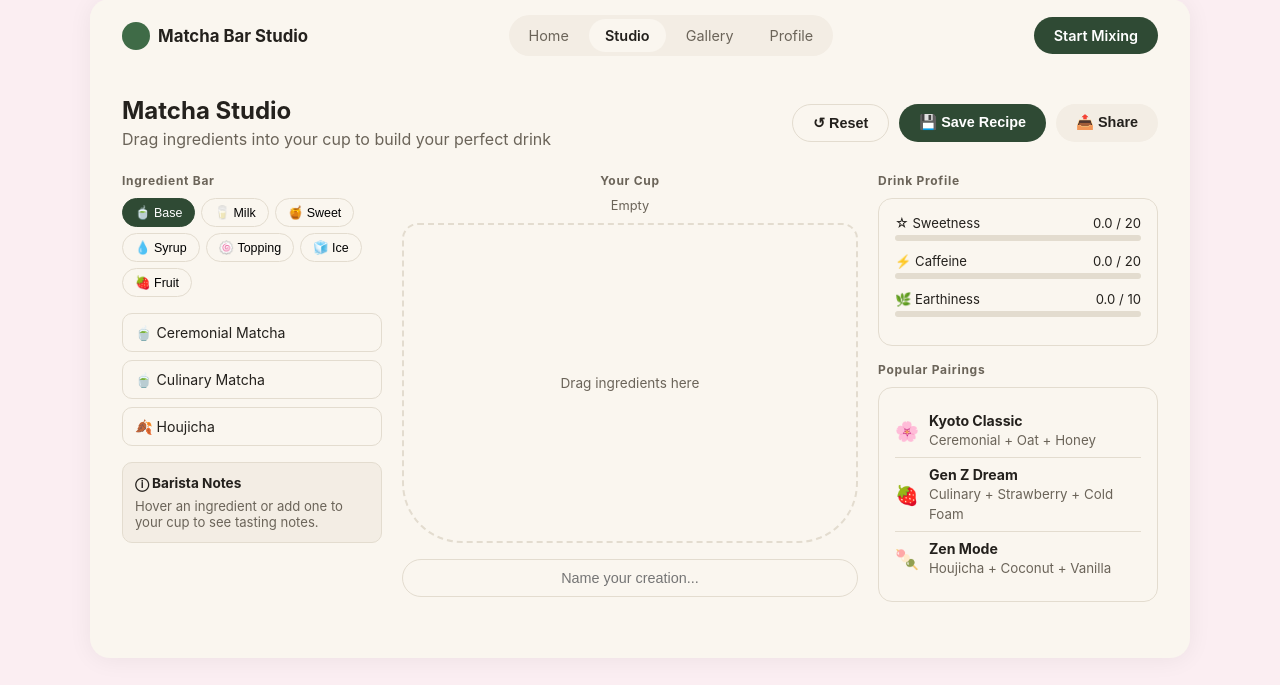
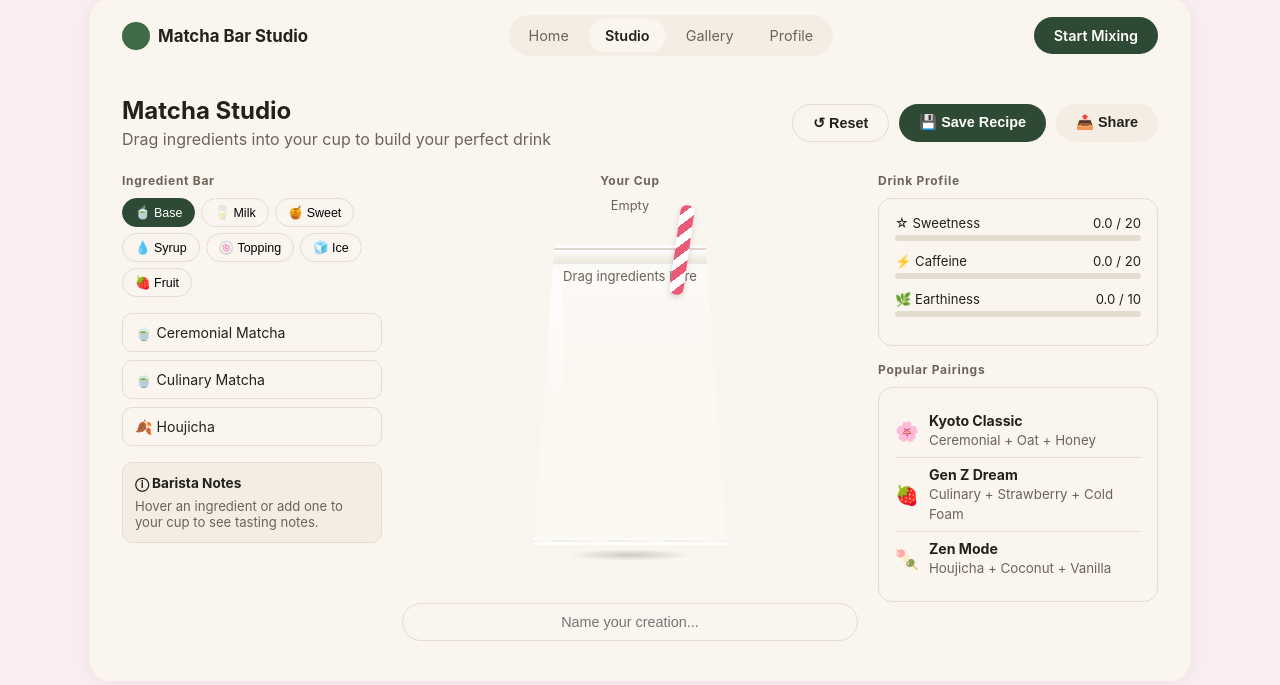
Before and after one commit to linhdoan1505/matcha-bank, a Flask app: page /studio in a window 1280 px wide. Shown: the part 25-710 px from the top of the page. Run offline with Flask 3, Linux system fonts and the light colour scheme.

Commit message:
Give the Studio cup a game-style visual: rising matcha liquid, floaties, pour animation
Renders the cup as an actual trapezoid cup with a lid and straw. Liquid
height and color now respond to added ingredients (matcha base color,
milk lightening, fruit tinting), with floating ice cubes, boba pearls,
and fruit chunks, a cold-foam cap, and a pour-drop animation on add.
Ingredient management moves to a chip list below the cup so the cup
itself stays purely visual.

```diff
--- a/static/css/style.css
+++ b/static/css/style.css
@@ -252,6 +252,12 @@ section.block { padding: 32px; border-top: 1px solid var(--border); }
   background: var(--cream-light);
   cursor: grab;
   font-size: 0.88rem;
+  transition: transform 0.12s ease, box-shadow 0.12s ease, border-color 0.12s ease;
+}
+.ingredient-item:hover {
+  transform: translateY(-2px);
+  box-shadow: 0 4px 10px rgba(63,107,71,0.15);
+  border-color: var(--green);
 }
 .ingredient-item:active { cursor: grabbing; }
 .ingredient-item.dragging { opacity: 0.4; }
@@ -268,22 +274,210 @@ section.block { padding: 32px; border-top: 1px solid var(--border); }
 .barista-notes .chip { display: inline-block; background: var(--cream-light); border: 1px solid var(--border); border-radius: 999px; padding: 2px 9px; font-size: 0.7rem; margin: 4px 4px 0 0; }
 
 .cup-column { text-align: center; }
+
+/* ---- Game-style matcha cup ---- */
+.cup-scene {
+  position: relative;
+  width: 210px;
+  margin: 10px auto 6px;
+  padding-top: 22px;
+}
+
+.straw {
+  position: absolute;
+  top: -18px;
+  right: 46px;
+  width: 14px;
+  height: 90px;
+  background: repeating-linear-gradient(135deg, #e85c7a 0 8px, #ffffff 8px 16px);
+  border-radius: 6px;
+  transform: rotate(8deg);
+  box-shadow: 0 3px 6px rgba(0,0,0,0.15);
+  z-index: 5;
+}
+
 .cup-drop {
-  min-height: 320px;
-  border: 2px dashed var(--border);
-  border-radius: 16px 16px 60px 60px;
-  margin: 0 auto 16px;
+  position: relative;
+  min-height: 300px;
+  height: 300px;
+  width: 100%;
+  margin: 0 auto;
+  overflow: hidden;
+  background: linear-gradient(180deg, rgba(255,255,255,0.55), rgba(255,255,255,0.15) 40%);
+  clip-path: polygon(14% 0%, 86% 0%, 96% 100%, 4% 100%);
+  border: 3px solid rgba(255,255,255,0.7);
+  box-shadow:
+    inset 0 0 0 2px rgba(0,0,0,0.06),
+    0 10px 24px rgba(60,45,20,0.18);
+  transition: border-color 0.2s;
+}
+.cup-drop.drag-over {
+  border-color: var(--green);
+  box-shadow:
+    inset 0 0 0 2px var(--green),
+    0 10px 24px rgba(60,45,20,0.18);
+}
+
+.cup-lid {
+  position: absolute;
+  top: 0; left: -3px; right: -3px;
+  height: 16px;
+  background: linear-gradient(180deg, #ffffff, #eee6d9);
+  border-radius: 4px 4px 10px 10px;
+  border: 2px solid rgba(0,0,0,0.08);
+  z-index: 6;
+}
+
+.cup-shine {
+  position: absolute;
+  top: 20px; left: 20px;
+  width: 16px; height: 82%;
+  background: linear-gradient(180deg, rgba(255,255,255,0.65), rgba(255,255,255,0));
+  border-radius: 40%;
+  pointer-events: none;
+  z-index: 4;
+}
+
+.cup-empty {
+  position: absolute;
+  inset: 0;
   display: flex;
-  flex-direction: column-reverse;
-  align-items: stretch;
-  overflow: hidden;
-  background: var(--cream-light);
-  transition: border-color 0.15s;
+  align-items: center;
+  justify-content: center;
+  color: var(--text-muted);
+  font-size: 0.82rem;
+  text-align: center;
+  padding: 20px;
+  z-index: 3;
 }
-.cup-drop.drag-over { border-color: var(--green); }
-.cup-empty { color: var(--text-muted); font-size: 0.85rem; margin: auto; padding: 20px; }
-.cup-layer { padding: 10px 12px; font-size: 0.78rem; display: flex; justify-content: space-between; align-items: center; border-bottom: 1px solid rgba(0,0,0,0.06); }
-.cup-layer button { border: none; background: none; cursor: pointer; color: var(--text-muted); }
+
+.cup-liquid {
+  position: absolute;
+  left: 0; right: 0; bottom: 0;
+  height: 0%;
+  background: linear-gradient(180deg, #6f9a4a, #557f38);
+  transition: height 0.5s cubic-bezier(.34,1.56,.64,1), background 0.6s ease;
+  overflow: visible;
+}
+
+.liquid-wave {
+  position: absolute;
+  top: -14px; left: -25%;
+  width: 150%; height: 20px;
+  background:
+    radial-gradient(ellipse at 25% 100%, rgba(255,255,255,0.55) 0 40%, transparent 42%) ,
+    radial-gradient(ellipse at 75% 100%, rgba(255,255,255,0.45) 0 40%, transparent 42%);
+  background-size: 55px 20px;
+  animation: waveScroll 2.4s linear infinite;
+  opacity: 0.8;
+}
+@keyframes waveScroll {
+  from { transform: translateX(0); }
+  to { transform: translateX(55px); }
+}
+
+.foam-cap {
+  position: absolute;
+  left: 2%; right: 2%; top: -10px;
+  height: 0;
+  background: #fbf7ee;
+  border-radius: 50% 50% 40% 40% / 60% 60% 40% 40%;
+  box-shadow: 0 -2px 4px rgba(0,0,0,0.05);
+  transition: height 0.4s ease;
+  z-index: 2;
+}
+
+.mix-ins { position: absolute; inset: 0; z-index: 3; }
+
+.ice-cube {
+  position: absolute;
+  width: 16px; height: 16px;
+  background: linear-gradient(145deg, rgba(255,255,255,0.9), rgba(190,225,235,0.7));
+  border: 1px solid rgba(255,255,255,0.8);
+  border-radius: 4px;
+  animation: bob 3s ease-in-out infinite;
+}
+
+.boba-pearl {
+  position: absolute;
+  width: 11px; height: 11px;
+  background: radial-gradient(circle at 35% 30%, #6a4a3a, #2a1a12 75%);
+  border-radius: 50%;
+}
+
+.fruit-chunk {
+  position: absolute;
+  font-size: 14px;
+  animation: bob 3.6s ease-in-out infinite;
+  filter: drop-shadow(0 1px 1px rgba(0,0,0,0.2));
+}
+
+@keyframes bob {
+  0%, 100% { transform: translateY(0) rotate(0deg); }
+  50% { transform: translateY(-6px) rotate(8deg); }
+}
+
+/* pour animation: ingredient icon drops into the cup */
+.pour-drop {
+  position: absolute;
+  left: 50%;
+  top: -20px;
+  font-size: 22px;
+  transform: translateX(-50%);
+  animation: pourFall 0.6s cubic-bezier(.55,0,.85,.35) forwards;
+  z-index: 7;
+  pointer-events: none;
+}
+@keyframes pourFall {
+  0% { top: -20px; opacity: 1; transform: translateX(-50%) scale(1); }
+  85% { top: 46%; opacity: 1; transform: translateX(-50%) scale(0.9); }
+  100% { top: 50%; opacity: 0; transform: translateX(-50%) scale(0.5); }
+}
+
+.cup-drop.splash .cup-liquid { animation: splashBounce 0.4s ease; }
+@keyframes splashBounce {
+  0% { transform: scaleY(1); }
+  30% { transform: scaleY(1.06); }
+  60% { transform: scaleY(0.97); }
+  100% { transform: scaleY(1); }
+}
+
+.cup-base-shadow {
+  width: 60%;
+  height: 12px;
+  margin: 4px auto 0;
+  background: radial-gradient(ellipse at center, rgba(0,0,0,0.18), transparent 70%);
+}
+
+.cup-recipe-list {
+  display: flex;
+  flex-wrap: wrap;
+  justify-content: center;
+  gap: 6px;
+  margin: 4px 0 14px;
+  min-height: 22px;
+}
+.cup-recipe-chip {
+  display: inline-flex;
+  align-items: center;
+  gap: 5px;
+  background: var(--cream);
+  border: 1px solid var(--border);
+  border-radius: 999px;
+  padding: 3px 6px 3px 10px;
+  font-size: 0.72rem;
+}
+.cup-recipe-chip button {
+  border: none;
+  background: rgba(0,0,0,0.06);
+  border-radius: 50%;
+  width: 16px; height: 16px;
+  line-height: 1;
+  cursor: pointer;
+  color: var(--text-muted);
+  font-size: 0.65rem;
+}
+.cup-recipe-chip button:hover { background: #c0533f; color: white; }
 
 .creation-name {
   width: 100%;
--- a/static/js/script.js
+++ b/static/js/script.js
@@ -35,15 +35,48 @@ const INGREDIENTS = {
 };
 
 // ---- Studio page logic ----
+const BASE_LIQUID_COLORS = {
+  "Ceremonial Matcha": [91, 127, 58],
+  "Culinary Matcha": [79, 122, 46],
+  "Houjicha": [138, 90, 52],
+};
+const FRUIT_TINTS = {
+  "Strawberry": [214, 60, 90],
+  "Mango": [255, 170, 40],
+  "Lychee": [255, 200, 210],
+};
+const DEFAULT_LIQUID_COLOR = [206, 222, 190];
+
+function computeLiquidColor(cup) {
+  const base = [...cup].reverse().find(i => i.cat === "base");
+  let rgb = base ? (BASE_LIQUID_COLORS[base.name] || [122, 166, 90]) : DEFAULT_LIQUID_COLOR;
+  rgb = [...rgb];
+  const milkCount = cup.filter(i => i.cat === "milk").length;
+  for (let n = 0; n < milkCount; n++) rgb = rgb.map(c => c + (255 - c) * 0.22);
+  cup.filter(i => i.cat === "fruit").forEach(f => {
+    const fc = FRUIT_TINTS[f.name];
+    if (fc) rgb = rgb.map((c, idx) => c * 0.85 + fc[idx] * 0.15);
+  });
+  return rgb.map(c => Math.round(Math.min(255, c)));
+}
+
+function shade(rgb, factor) {
+  return rgb.map(c => Math.round(Math.max(0, Math.min(255, c * factor))));
+}
+
 function initStudio() {
   const list = document.getElementById("ingredientList");
   if (!list) return;
   const tabs = document.getElementById("categoryTabs");
   const cupDrop = document.getElementById("cupDrop");
+  const cupLiquid = document.getElementById("cupLiquid");
+  const foamCap = document.getElementById("foamCap");
+  const mixIns = document.getElementById("mixIns");
   const cupEmpty = document.getElementById("cupEmpty");
   const notesBox = document.getElementById("baristaNotes");
   const ingredientCount = document.getElementById("ingredientCount");
   const creationName = document.getElementById("creationName");
+  const recipeList = document.getElementById("cupRecipeList");
 
   let currentCat = "base";
   let cup = []; // { name, icon, sweet, caff, earth, notes, tags, cat }
@@ -77,6 +110,7 @@ function initStudio() {
   function addToCup(ing) {
     cup.push(ing);
     renderCup();
+    playPourAnimation(ing);
   }
 
   function removeFromCup(index) {
@@ -84,17 +118,73 @@ function initStudio() {
     renderCup();
   }
 
+  function playPourAnimation(ing) {
+    const drop = document.createElement("div");
+    drop.className = "pour-drop";
+    drop.textContent = ing.icon;
+    cupDrop.appendChild(drop);
+    drop.addEventListener("animationend", () => drop.remove());
+    cupDrop.classList.add("splash");
+    setTimeout(() => cupDrop.classList.remove("splash"), 400);
+  }
+
+  function renderMixIns(cup) {
+    mixIns.innerHTML = "";
+    const iceCount = cup.filter(i => i.cat === "ice").length;
+    const bobaCount = cup.filter(i => i.name === "Boba Pearls").length;
+    const fruitItems = cup.filter(i => i.cat === "fruit");
+
+    for (let n = 0; n < iceCount * 4; n++) {
+      const cube = document.createElement("div");
+      cube.className = "ice-cube";
+      cube.style.left = `${10 + Math.random() * 70}%`;
+      cube.style.top = `${8 + Math.random() * 45}%`;
+      cube.style.animationDelay = `${(Math.random() * 2).toFixed(2)}s`;
+      mixIns.appendChild(cube);
+    }
+    for (let n = 0; n < bobaCount * 8; n++) {
+      const pearl = document.createElement("div");
+      pearl.className = "boba-pearl";
+      pearl.style.left = `${8 + Math.random() * 80}%`;
+      pearl.style.bottom = `${2 + Math.random() * 12}%`;
+      mixIns.appendChild(pearl);
+    }
+    fruitItems.forEach(f => {
+      for (let n = 0; n < 3; n++) {
+        const chunk = document.createElement("div");
+        chunk.className = "fruit-chunk";
+        chunk.textContent = f.icon;
+        chunk.style.left = `${10 + Math.random() * 75}%`;
+        chunk.style.top = `${15 + Math.random() * 55}%`;
+        chunk.style.animationDelay = `${(Math.random() * 3).toFixed(2)}s`;
+        mixIns.appendChild(chunk);
+      }
+    });
+  }
+
   function renderCup() {
     cupEmpty.style.display = cup.length ? "none" : "block";
     ingredientCount.textContent = cup.length ? `${cup.length} ingredient${cup.length > 1 ? "s" : ""} added` : "Empty";
 
-    [...cupDrop.querySelectorAll(".cup-layer")].forEach(n => n.remove());
+    const liquidHeight = cup.length ? Math.min(92, 18 + cup.length * 11) : 0;
+    const rgb = computeLiquidColor(cup);
+    cupLiquid.style.height = `${liquidHeight}%`;
+    cupLiquid.style.background = cup.length
+      ? `linear-gradient(180deg, rgb(${shade(rgb, 1.12).join(",")}), rgb(${shade(rgb, 0.85).join(",")}))`
+      : "transparent";
+
+    const foamHeight = cup.some(i => i.name === "Cold Foam") ? 20 : 0;
+    foamCap.style.height = `${foamHeight}px`;
+
+    renderMixIns(cup);
+
+    recipeList.innerHTML = "";
     cup.forEach((ing, i) => {
-      const layer = document.createElement("div");
-      layer.className = "cup-layer";
-      layer.innerHTML = `<span>${ing.icon} ${ing.name}</span><button title="remove">✕</button>`;
-      layer.querySelector("button").addEventListener("click", () => removeFromCup(i));
-      cupDrop.appendChild(layer);
+      const chip = document.createElement("span");
+      chip.className = "cup-recipe-chip";
+      chip.innerHTML = `${ing.icon} ${ing.name} <button title="remove">✕</button>`;
+      chip.querySelector("button").addEventListener("click", () => removeFromCup(i));
+      recipeList.appendChild(chip);
     });
 
     const sweet = cup.reduce((s, i) => s + i.sweet, 0);
--- a/templates/studio.html
+++ b/templates/studio.html
@@ -58,9 +58,23 @@
     <div class="cup-column">
       <div class="panel-title">Your Cup</div>
       <div style="font-size:0.8rem; color:var(--text-muted); margin-bottom:10px;" id="ingredientCount">Empty</div>
-      <div class="cup-drop" id="cupDrop">
-        <div class="cup-empty" id="cupEmpty">Drag ingredients here</div>
+
+      <div class="cup-scene">
+        <div class="straw"></div>
+        <div class="cup-drop" id="cupDrop">
+          <div class="cup-lid"></div>
+          <div class="cup-liquid" id="cupLiquid" style="height:0%;">
+            <div class="liquid-wave"></div>
+            <div class="foam-cap" id="foamCap"></div>
+            <div class="mix-ins" id="mixIns"></div>
+          </div>
+          <div class="cup-shine"></div>
+          <div class="cup-empty" id="cupEmpty">Drag ingredients here</div>
+        </div>
+        <div class="cup-base-shadow"></div>
       </div>
+
+      <div class="cup-recipe-list" id="cupRecipeList"></div>
       <input type="text" class="creation-name" id="creationName" placeholder="Name your creation...">
     </div>
 
```
